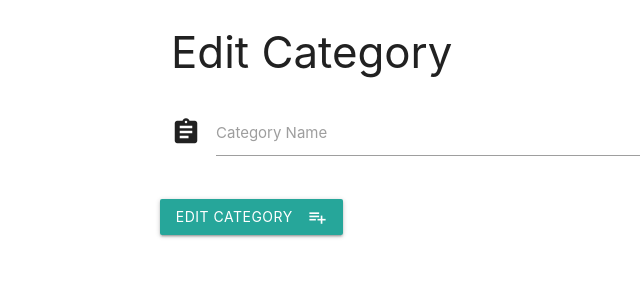
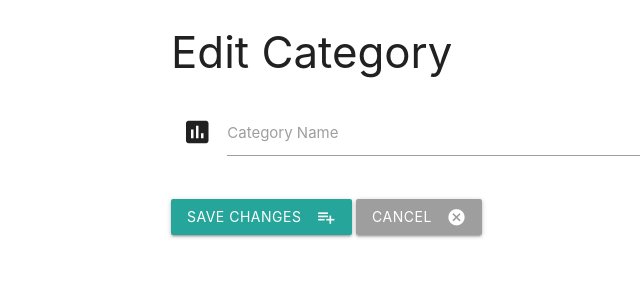
Before and after one commit to aralston3592/task-manager, a Flask app: template templates/editcategory.html in a window 1280 px wide. Shown: the top 300 px of the page, without its empty margins (21-661 px from the left). Run offline with Flask 2, Linux system fonts and the light colour scheme; the template is opened without the code that fills it, so the values that code supplies are empty; some libraries are stand-ins or nearby versions.

Commit message:
functionality added

```diff
--- a/app.py
+++ b/app.py
@@ -4,7 +4,6 @@ from flask_pymongo import PyMongo
 from bson.objectid import ObjectId
 if os.path.exists("env.py"):
     import env
-
 
 app = Flask(__name__)
 
@@ -70,8 +69,8 @@ def get_categories():
 @app.route('/edit_category/<category_id>')
 def edit_category(category_id):
     return render_template('editcategory.html',
-                           category=mongo.db.categorie.find_one(
-                           {'_id': ObjectId(category_id)}))
+                           category=mongo.db.categories.find_one(
+                                {'_id': ObjectId(category_id)}))
 
 
 @app.route('/update_category/<category_id>', methods=["POST"])
@@ -81,6 +80,7 @@ def update_category(category_id):
         {'category_name': request.form.get('category_name')})
     return redirect(url_for('get_categories'))
 
+
 if __name__ == "__main__":
     app.run(host=os.environ.get("IP"),
             port=int(os.environ.get("PORT")),
--- a/templates/editcategory.html
+++ b/templates/editcategory.html
@@ -4,21 +4,21 @@
 
 <h3>Edit Category</h3>
 <div class="row">
-    <form action="{{url_for('update_task', task_id=task._id)}}" method="POST" class="col s12">
-        <div class="row">
+    <form action="{{url_for('update_category', category_id=category._id)}}" method="POST" class="col s12">
         <div class="row">
             <div class="input-field col s12">
-                    <i class="material-icons prefix">assignment</i>
+                <i class="material-icons prefix">poll</i>
                 <input id="category_name" name="category_name" type="text" class="validate" value="{{category.category_name}}">
-                    <label for="icon_prefix">Category Name</label>
+                <label for="category_name">Category Name</label>
             </div>
         </div>
-
         <div class="row">
-                <button class="btn waves-effect waves-light" type="submit" name="action">Edit Category
+            <button class="btn waves-effect waves-light" type="submit" name="action">Save Changes
                 <i class="material-icons right">playlist_add</i>
             </button>
-            </div>
+            <a href="{{url_for('get_categories')}}" class="waves-effect waves-light btn grey">
+                <i class="material-icons right">cancel</i>Cancel
+            </a>
         </div>
     </form>
 </div>
--- a/templates/edittask.html
+++ b/templates/edittask.html
@@ -57,7 +57,7 @@
                 </div>
             </div>
             <div class="row">
-                <button class="btn waves-effect waves-light" type="submit" name="action">Add Task
+                <button class="btn waves-effect waves-light" type="submit" name="action">Edit Task
                     <i class="material-icons right">playlist_add</i>
                 </button>
             </div>
```
Lines whose indentation alone changed are shown as unchanged.
